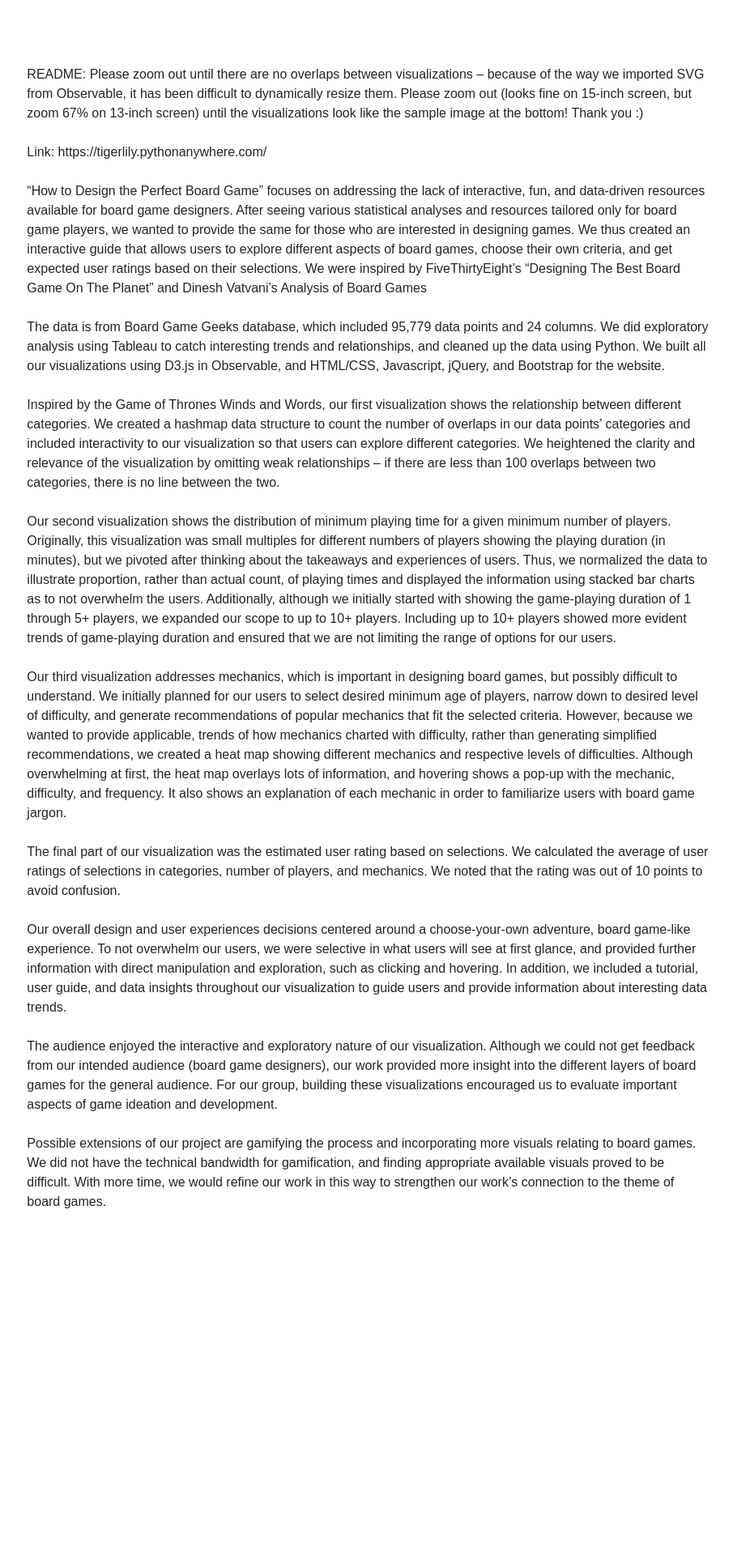
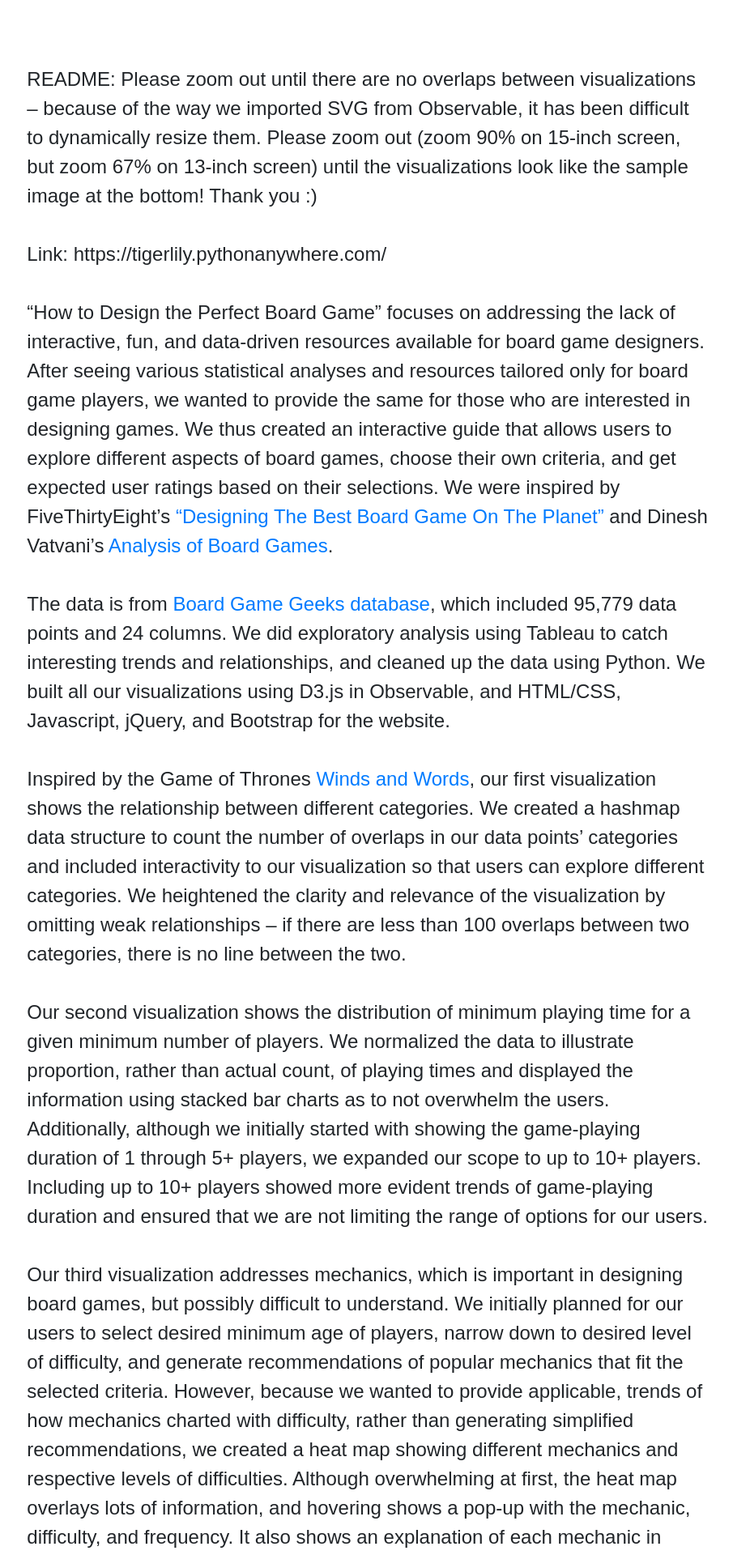
Before and after one commit to sangjunp4rk/boardgame_design_data_viz, a Flask app: page /documentations in a window 1280 px wide. Shown: the top 1920 px of the page at 81% size, without its empty margins (185-1090 px from the left). Before the commit the page ends 1492 px from the top, so only its background shows below. Run offline with Flask 2, Linux system fonts and the light colour scheme; some libraries are stand-ins or nearby versions.

Commit message:
updated documentation and fixed go to document button placement

```diff
--- a/static/css/main.css
+++ b/static/css/main.css
@@ -387,7 +387,7 @@ input[type=radio]{
 }
 
 .documentation_link_div {
-	padding-top: 5vh;
+	padding-top: 1vh;
 /*	text-align: center;*/
 }
 
--- a/templates/documentations.html
+++ b/templates/documentations.html
@@ -21,6 +21,7 @@
         padding-top: 10vh;
         padding-bottom: 10vh;
         font-family: Sans-serif;
+        font-size: 1.5rem;
       }
 
       .text_font {
@@ -34,17 +35,17 @@
       <div class="col-lg-2">
       </div>
       <div class="col-lg-8" id="text_font">
-README: Please zoom out until there are no overlaps between visualizations – because of the way we imported SVG from Observable, it has been difficult to dynamically resize them. Please zoom out (looks fine on 15-inch screen, but zoom 67% on 13-inch screen) until the visualizations look like the sample image at the bottom! Thank you :)
+README: Please zoom out until there are no overlaps between visualizations – because of the way we imported SVG from Observable, it has been difficult to dynamically resize them. Please zoom out (zoom 90% on 15-inch screen, but zoom 67% on 13-inch screen) until the visualizations look like the sample image at the bottom! Thank you :)
 <br/> <br/>
 Link: https://tigerlily.pythonanywhere.com/
  <br/> <br/>
-“How to Design the Perfect Board Game” focuses on addressing the lack of interactive, fun, and data-driven resources available for board game designers. After seeing various statistical analyses and resources tailored only for board game players, we wanted to provide the same for those who are interested in designing games. We thus created an interactive guide that allows users to explore different aspects of board games, choose their own criteria, and get expected user ratings based on their selections. We were inspired by FiveThirtyEight’s “Designing The Best Board Game On The Planet” and Dinesh Vatvani’s Analysis of Board Games
+“How to Design the Perfect Board Game” focuses on addressing the lack of interactive, fun, and data-driven resources available for board game designers. After seeing various statistical analyses and resources tailored only for board game players, we wanted to provide the same for those who are interested in designing games. We thus created an interactive guide that allows users to explore different aspects of board games, choose their own criteria, and get expected user ratings based on their selections. We were inspired by FiveThirtyEight’s <a href="https://fivethirtyeight.com/features/designing-the-best-board-game-on-the-planet/?fbclid=IwAR0AR7wVZnycRnRSR9qGhtdxVdKWoUTS7VSOLBeTGauVCyNd3442jHUbuxE">“Designing The Best Board Game On The Planet”</a> and Dinesh Vatvani’s <a href="http://dvatvani.github.io/BGG-Analysis-Part-1.html?fbclid=IwAR2yvMC0dahRDBu6pp0yeQIHZ0kgBle_kyt8H_QkCu2y3CXApq-xCvrTPG4">Analysis of Board Games</a>.
  <br/> <br/>
-The data is from Board Game Geeks database, which included 95,779 data points and 24 columns. We did exploratory analysis using Tableau to catch interesting trends and relationships, and cleaned up the data using Python. We built all our visualizations using D3.js in Observable, and HTML/CSS, Javascript, jQuery, and Bootstrap for the website.
+The data is from <a href="https://github.com/dvatvani/dvatvani.github.io/blob/master/static/BGG-analysis/scraper_and_data/games_Jan2018.csv">Board Game Geeks database</a>, which included 95,779 data points and 24 columns. We did exploratory analysis using Tableau to catch interesting trends and relationships, and cleaned up the data using Python. We built all our visualizations using D3.js in Observable, and HTML/CSS, Javascript, jQuery, and Bootstrap for the website.
  <br/> <br/>
-Inspired by the Game of Thrones Winds and Words, our first visualization shows the relationship between different categories. We created a hashmap data structure to count the number of overlaps in our data points’ categories and included interactivity to our visualization so that users can explore different categories. We heightened the clarity and relevance of the visualization by omitting weak relationships – if there are less than 100 overlaps between two categories, there is no line between the two.
+Inspired by the Game of Thrones <a href="http://beta.wind-and-words.com/">Winds and Words</a>, our first visualization shows the relationship between different categories. We created a hashmap data structure to count the number of overlaps in our data points’ categories and included interactivity to our visualization so that users can explore different categories. We heightened the clarity and relevance of the visualization by omitting weak relationships – if there are less than 100 overlaps between two categories, there is no line between the two.
  <br/> <br/>
-Our second visualization shows the distribution of minimum playing time for a given minimum number of players. Originally, this visualization was small multiples for different numbers of players showing the playing duration (in minutes), but we pivoted after thinking about the takeaways and experiences of users. Thus, we normalized the data to illustrate proportion, rather than actual count, of playing times and displayed the information using stacked bar charts as to not overwhelm the users. Additionally, although we initially started with showing the game-playing duration of 1 through 5+ players, we expanded our scope to up to 10+ players. Including up to 10+ players showed more evident trends of game-playing duration and ensured that we are not limiting the range of options for our users.
+Our second visualization shows the distribution of minimum playing time for a given minimum number of players. We normalized the data to illustrate proportion, rather than actual count, of playing times and displayed the information using stacked bar charts as to not overwhelm the users. Additionally, although we initially started with showing the game-playing duration of 1 through 5+ players, we expanded our scope to up to 10+ players. Including up to 10+ players showed more evident trends of game-playing duration and ensured that we are not limiting the range of options for our users.
  <br/> <br/>
 Our third visualization addresses mechanics, which is important in designing board games, but possibly difficult to understand. We initially planned for our users to select desired minimum age of players, narrow down to desired level of difficulty, and generate recommendations of popular mechanics that fit the selected criteria. However, because we wanted to provide applicable, trends of how mechanics charted with difficulty, rather than generating simplified recommendations, we created a heat map showing different mechanics and respective levels of difficulties. Although overwhelming at first, the heat map overlays lots of information, and hovering shows a pop-up with the mechanic, difficulty, and frequency. It also shows an explanation of each mechanic in order to familiarize users with board game jargon.
 <br/> <br/>
```
